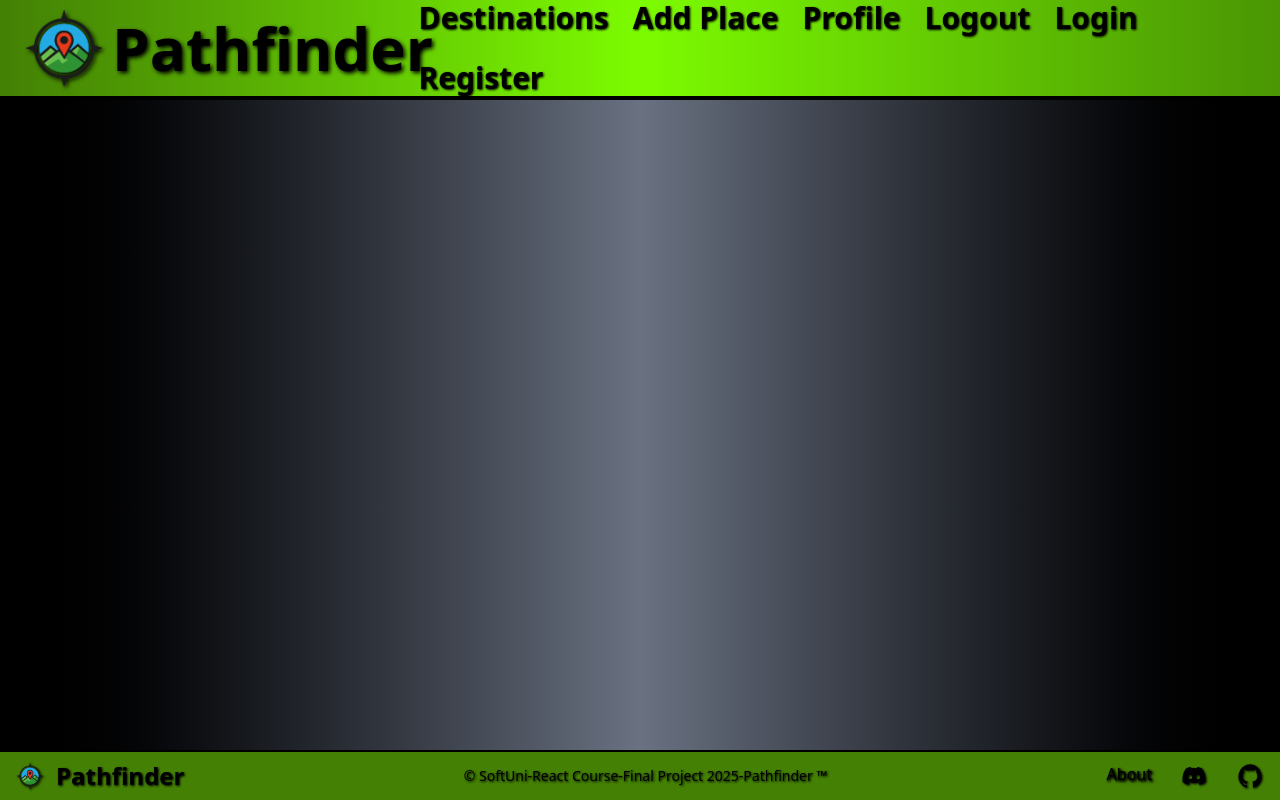
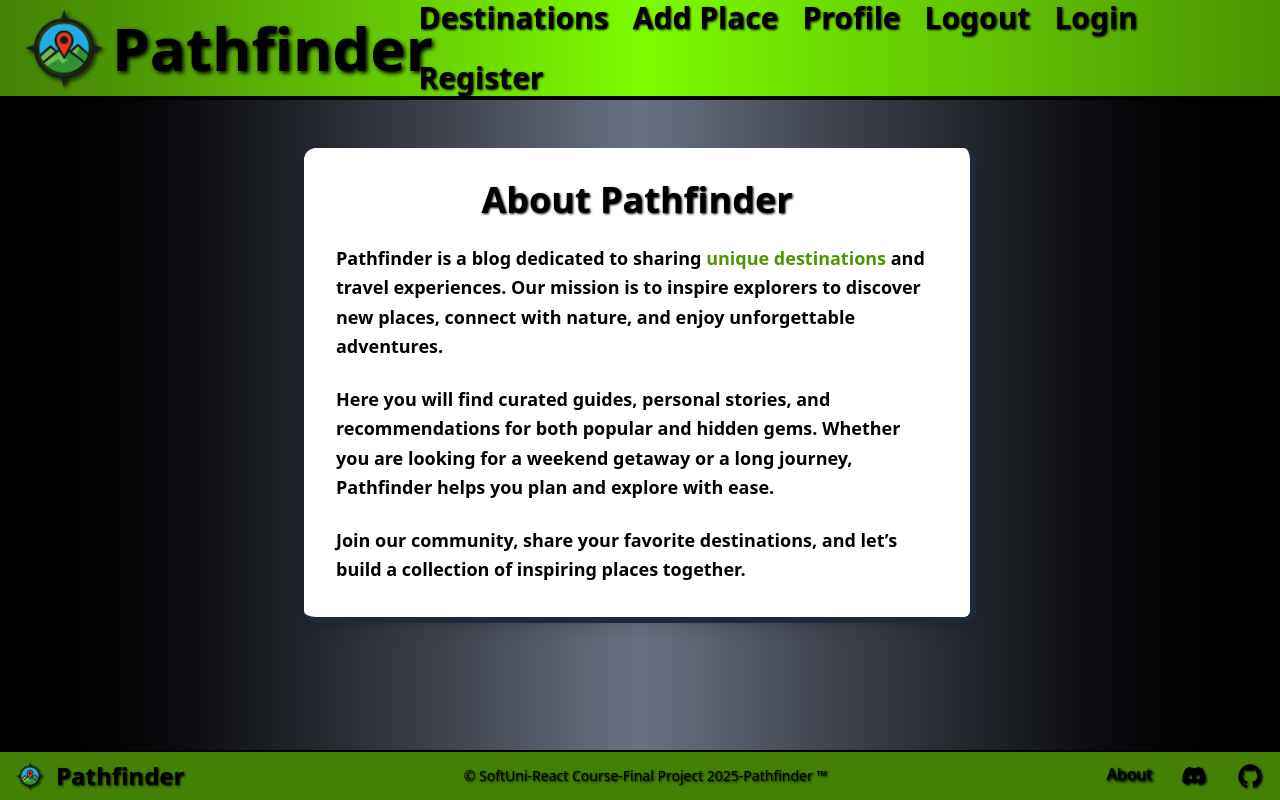
Before and after one commit to danevt/pathfinder-react-spa, a React (Vite) app in the folder client/: page /about in a window 1280 px wide. Built offline with nearby package versions, Linux system fonts and the light colour scheme.

Commit message:
Add About component

```diff
--- a/client/src/App.jsx
+++ b/client/src/App.jsx
@@ -4,6 +4,7 @@ import Header from './components/layout/header/Header.jsx';
 import Footer from './components/layout/footer/Footer.jsx';
 import Register from './components/auth/Register/Register.jsx';
 import Login from './components/auth/Login/Login.jsx';
+import About from './components/about/About.jsx';
 
 function App() {
     return (
@@ -16,6 +17,7 @@ function App() {
                         <Route path='/' element={<Home />} />
                         <Route path='/register' element={<Register />} />
                         <Route path='/login' element={<Login />} />
+                        <Route path='/about' element={<About />} />
                     </Routes>
                 </main>
 
--- /dev/null
+++ b/client/src/components/about/About.jsx
@@ -0,0 +1,33 @@
+export default function About() {
+    return (
+        <section className='bg-gradient-to-r from-black via-gray-500 to-black px-6 py-12 flex justify-center items-center'>
+            <div className='bg-white rounded-xl shadow-lg p-8 w-full max-w-2xl space-y-6 border-b-6 border-black border-r-6 border-gray-800'>
+                <h2 className='text-4xl font-bold text-center text-black drop-shadow-[1px_1px_1px_black]'>
+                    About Pathfinder
+                </h2>
+
+                <p className='text-lg text-black font-semibold leading-relaxed'>
+                    Pathfinder is a blog dedicated to sharing{' '}
+                    <span className='text-[#4A9603] font-bold'>
+                        unique destinations
+                    </span>{' '}
+                    and travel experiences. Our mission is to inspire explorers
+                    to discover new places, connect with nature, and enjoy
+                    unforgettable adventures.
+                </p>
+
+                <p className='text-lg text-black font-semibold leading-relaxed'>
+                    Here you will find curated guides, personal stories, and
+                    recommendations for both popular and hidden gems. Whether
+                    you are looking for a weekend getaway or a long journey,
+                    Pathfinder helps you plan and explore with ease.
+                </p>
+
+                <p className='text-lg text-black font-semibold leading-relaxed'>
+                    Join our community, share your favorite destinations, and
+                    let’s build a collection of inspiring places together.
+                </p>
+            </div>
+        </section>
+    );
+}
--- a/client/src/components/layout/footer/Footer.jsx
+++ b/client/src/components/layout/footer/Footer.jsx
@@ -29,7 +29,7 @@ export default function Footer() {
 
                 <div class='flex mt-4 sm:justify-center md:mt-0 space-x-2 rtl:space-x-reverse drop-shadow-[1px_1px_1px_black]'>
                     <Link
-                        to='/About'
+                        to='/about'
                         class='hover:underline drop-shadow-[1px_1px_1px_black] hover:drop-shadow-[3px_3px_3px_#7CFC00]'
                     >
                         About
```
